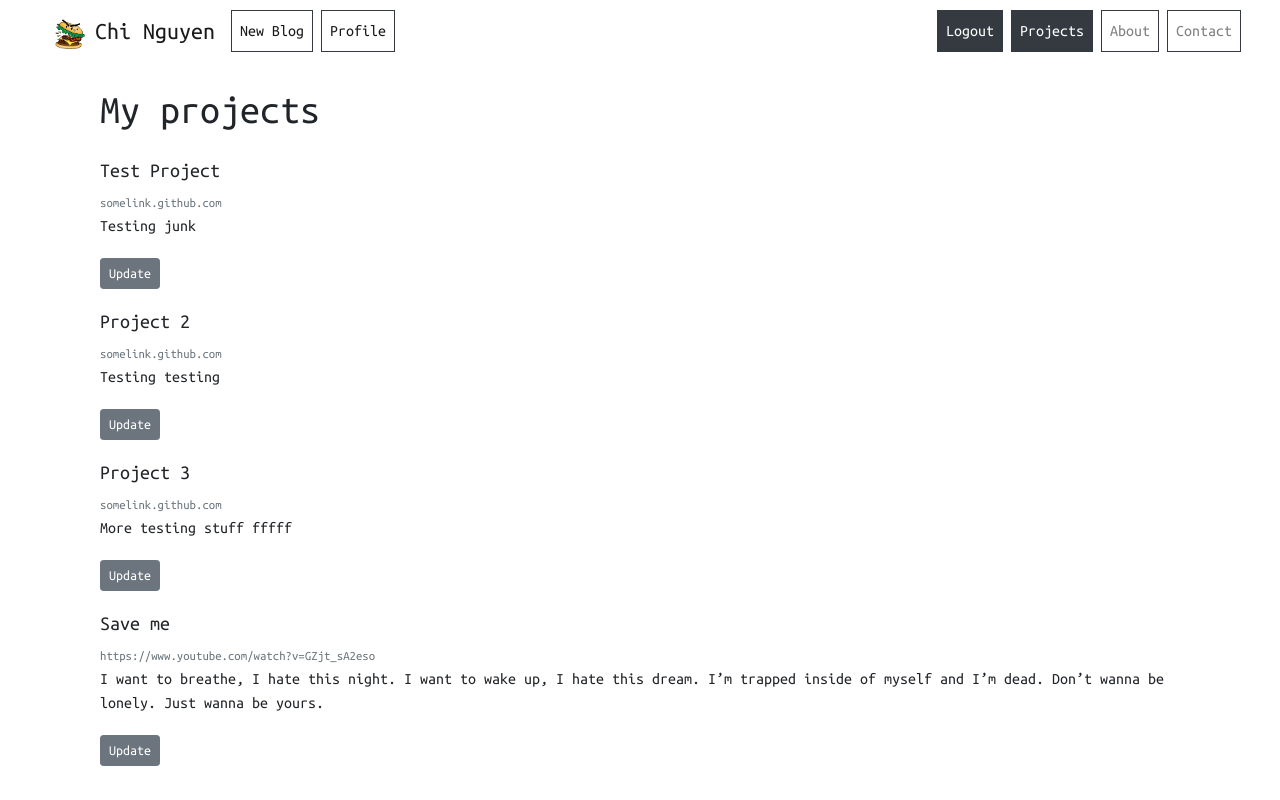
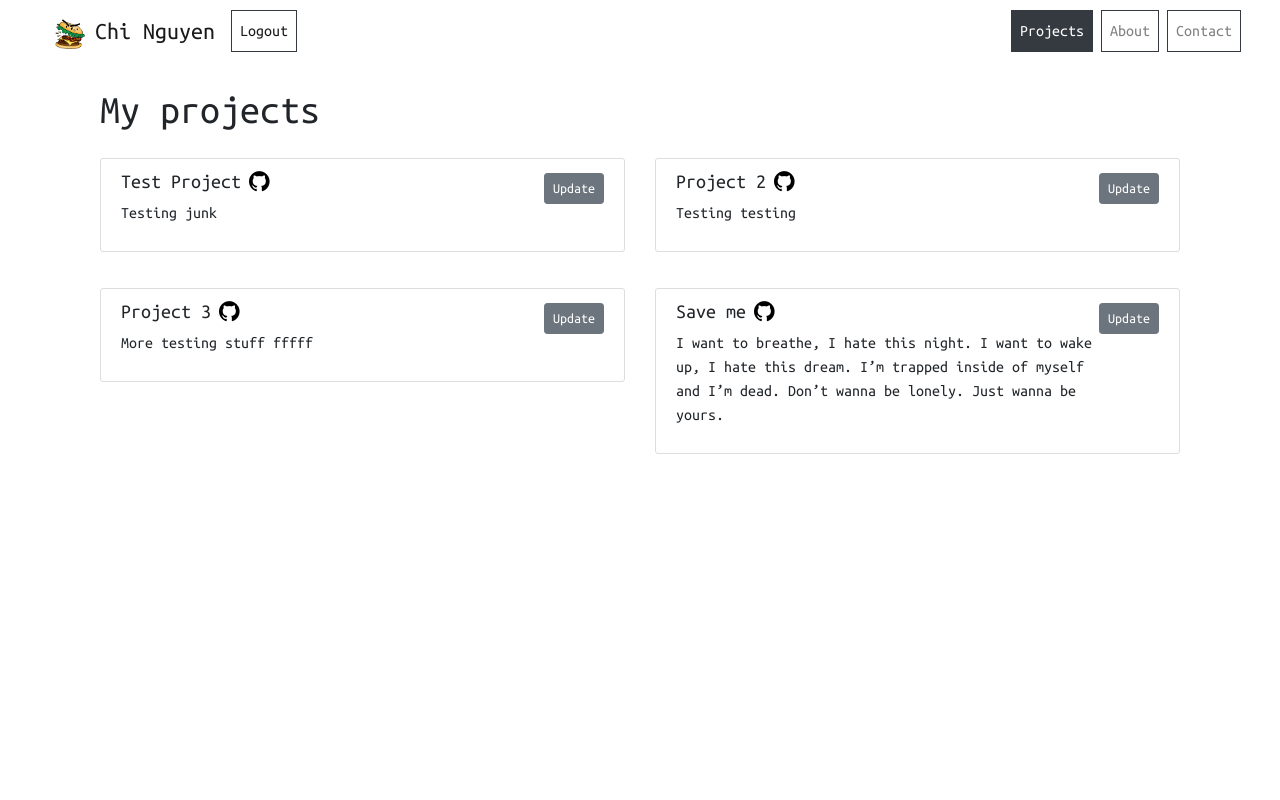
Before and after one commit to chi-p-nguyen/personal_blog, a Flask app: page /projects in a window 1280 px wide. Run offline with Flask 2, Linux system fonts and the light colour scheme; a user stored in the database is signed in; data comes from the database, SQL or seed files in the repository; both versions use the stored data as it was after the commit; some libraries are stand-ins or nearby versions.

Commit message:
'feat: projects display'

```diff
--- a/chiblog/static/main.css
+++ b/chiblog/static/main.css
@@ -3,6 +3,15 @@ body {
 }
 
 a { color: #000000; }
+
+.flex-fixed-width-item {
+  flex: 0 0 100px;
+}
+
+/* Give white spaces for paragraph */
+.article-content {
+  white-space: pre-line;
+}
 
 .content-section {
     background: #ffffff;
--- a/chiblog/templates/add_project.html
+++ b/chiblog/templates/add_project.html
@@ -39,6 +39,7 @@
 </div>
 
 <!-- Modal START-->
+{% if project %}
 <div class="modal fade" id="deleteModal" tabindex="-1" role="dialog" aria-labelledby="deleteModalLabel" aria-hidden="true">
     <div class="modal-dialog" role="document">
         <div class="modal-content">
@@ -57,6 +58,7 @@
         </div>
     </div>
     </div>
+    {% endif %}
     <!-- Modal END-->
 </div>
 {% endblock content %}
--- a/chiblog/templates/layout.html
+++ b/chiblog/templates/layout.html
@@ -15,6 +15,7 @@
     <link rel="preconnect" href="https://fonts.gstatic.com">
     <link rel="preconnect" href="https://fonts.gstatic.com">
     <link href="https://fonts.googleapis.com/css2?family=Ubuntu+Mono&display=swap" rel="stylesheet">
+    <link rel="stylesheet" href="https://cdnjs.cloudflare.com/ajax/libs/font-awesome/4.7.0/css/font-awesome.min.css">
 
     <!-- Swup -->
     <script src="https://unpkg.com/swup@latest/dist/swup.min.js"></script>
@@ -39,19 +40,11 @@
       <div class="collapse navbar-collapse" id="navbarResponsive">
             <ul class="navbar-nav mr-auto">
               {% if current_user.is_authenticated %}
-              <li class="nav-item active">
-              <a class="nav-link mr-2 border border-dark" href="{{ url_for('blog.new_blog') }}">New Blog</a>
-            </li>
-              <li class="nav-item active">
-              <a class="nav-link mr-2 border border-dark" href="{{ url_for('blog.new_blog') }}">Profile</a>
-            </li>
+                <li class="nav-item active mr-2 border border-dark"><a class="nav-link" href="{{ url_for('user.logout') }}">Logout</a></li>
               {% endif %}
             </ul>
              <!-- Navbar Right Side -->
              <ul class="navbar-nav ml-auto">
-              {% if current_user.is_authenticated %}
-                <li class="nav-item active mr-2 border border-dark bg-dark"><a class="nav-link text-white" href="{{ url_for('user.logout') }}">Logout</a></li>
-              {% endif %}
               <li class="nav-item mr-2 border border-dark bg-dark"><a class="nav-link text-white" href="{{ url_for('project.projects') }}"> Projects <span class="sr-only">(current)</span></a></li>
               <li class="nav-item mr-2 border border-dark"><a class="nav-link" href="{{ url_for('main.about') }}">About</a></li>
               <li class="nav-item mr-2 border border-dark"><a class="nav-link" href="{{ url_for('main.contact') }}">Contact</a></li>
--- a/chiblog/templates/oneblog.html
+++ b/chiblog/templates/oneblog.html
@@ -19,7 +19,7 @@
             <button type="button" class="btn btn-light btn-sm m-1" data-toggle="modal" data-target="#deleteModal">Delete</button>
           </div>
         {% endif %}
-        <p class="mt-2 lead">{{ blog.content }}</p>
+        <p class="mt-2 lead article-content">{{ blog.content }}</p>
     </div>
   </article>
 
--- a/chiblog/templates/projects.html
+++ b/chiblog/templates/projects.html
@@ -7,14 +7,14 @@
         My projects
     </h1>
     </div>
-
-    <div class="col-12 transition-swipe">
-
     {% for project in projects %}
-        <article class="mt-3">
+    <div class="col-lg-6 col-md-12">
+    <article class="mt-3 media content-section">
     <div class="media-body">
-            <h5 class="mt-0">{{ project.name }}</h5>
-            <small class="text-muted">{{ project.link }}</small>
+    <div class="d-flex">
+        <h5 class="mt-0 mr-2">{{ project.name }}</h5>
+        <small class="text-muted"><a href="{{ project.link }}"><i class="fa fa-github" style="font-size:24px"></i></a></small>
+    </div>
         <p>{{ project.description }}</p>
         </div>
     {% if current_user.is_authenticated %}
@@ -23,9 +23,8 @@
         </div>
     {% endif %}
     </article>
-
+    </div>
     {% endfor %}
-        </div>
 </div>
 
 </div>
```
Also changed, not shown: chiblog/templates/home.html (+18 -0 lines), chiblog/site.db, chiblog/static/images/GitHub-Mark-32px.png (added). Lines whose indentation alone changed are shown as unchanged.
